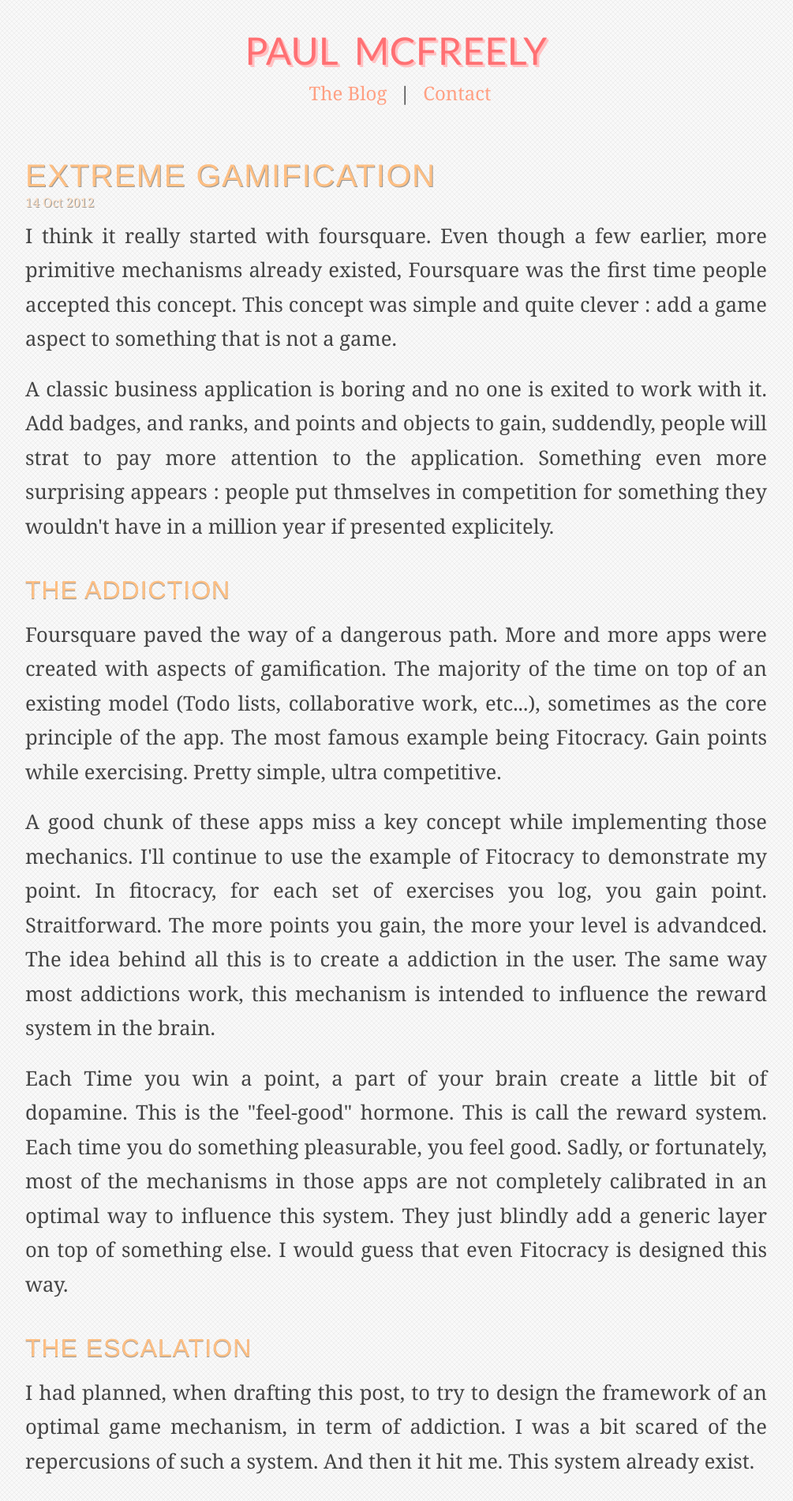
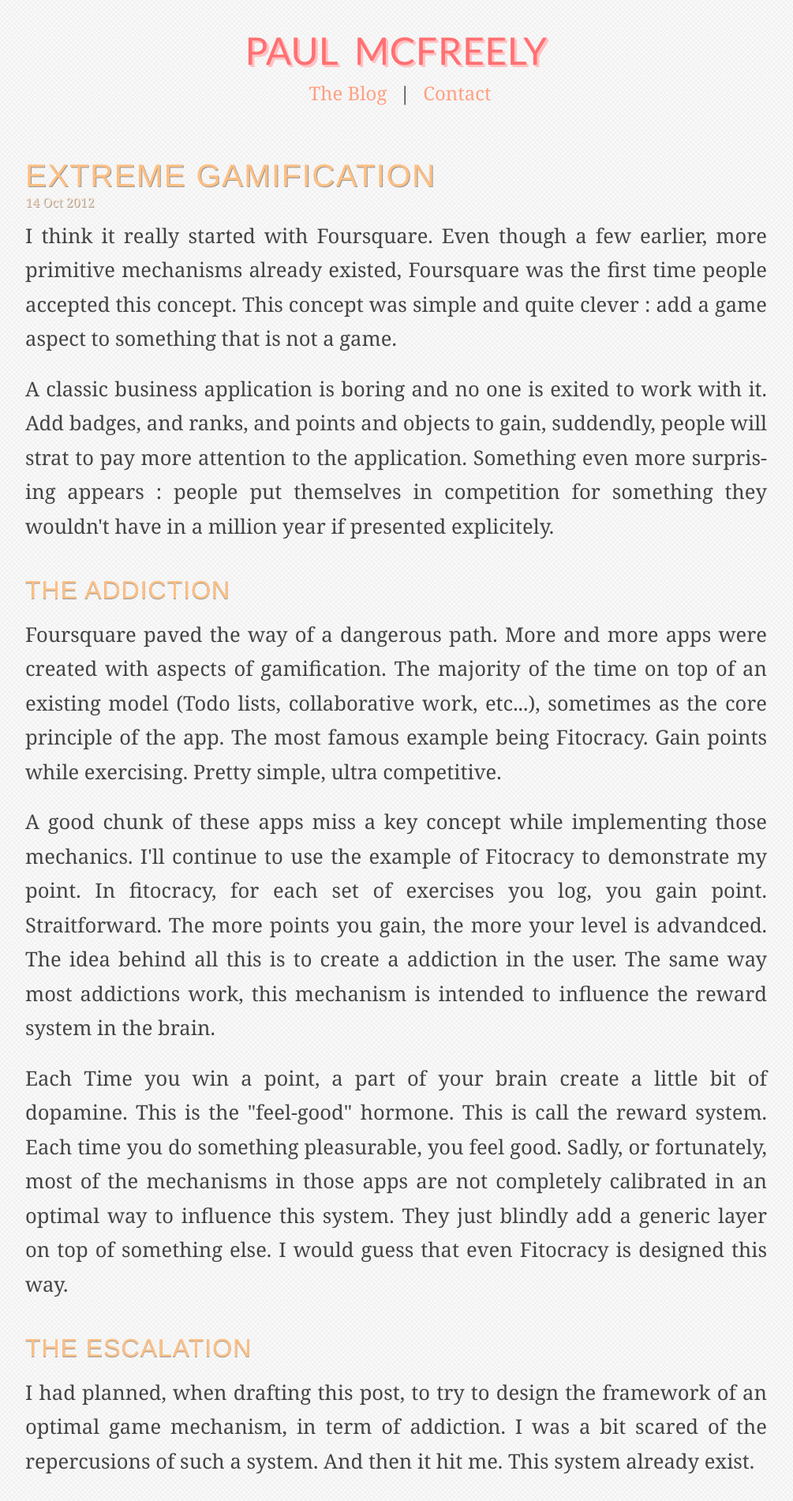
Before and after one commit to McFreely/mcfreely.github.com, a Jekyll site: the page built from _posts/2012-10-14-extreme-gamification.md, in a window 1280 px wide. Shown: the top 1901 px of the page at 79% size, without its empty margins (138-1143 px from the left). Built offline with Jekyll 4.4.1, drawn with Linux system fonts in a browser that asks for light colours.

Commit message:
Style: added an hyphen property; General: fixed a few typos

```diff
--- a/_posts/2012-10-14-extreme-gamification.md
+++ b/_posts/2012-10-14-extreme-gamification.md
@@ -4,12 +4,12 @@ title: Extreme Gamification
 ---
 
 <p>
-	I think it really started with foursquare. Even though a few earlier, more primitive mechanisms already existed, Foursquare was the first time people accepted this concept.
+	I think it really started with Foursquare. Even though a few earlier, more primitive mechanisms already existed, Foursquare was the first time people accepted this concept.
 This concept was simple and quite clever : add a game aspect to something that is not a game.
 </p>
 <p>
 	A classic business application is boring and no one is exited to work with it. Add badges, and ranks, and points and objects to gain, suddendly, people will strat to pay more attention to the application.
-Something even more surprising appears : people put thmselves in competition for something they wouldn't have in a million year if presented explicitely.
+Something even more surprising appears : people put themselves in competition for something they wouldn't have in a million year if presented explicitely.
 </p>
 
 
--- a/css/layout.css
+++ b/css/layout.css
@@ -69,6 +69,11 @@ p {
 	font-size:1.6em;
 	line-height:1.7em;
 	text-align: justify;
+	/*word-break: break-all;*/
+	word-break: break-word;
+	-webkit-hyphens: auto;
+	   -moz-hyphens: auto;
+            hyphens: auto;
 }
 
 ol, ul {
--- a/css/skeleton.css
+++ b/css/skeleton.css
@@ -200,6 +200,7 @@
             line-height: 1.4em;
             padding: 10px;
             margin-bottom: 15px;
+            hyphens: auto;
         }
     }
 
```
Also changed, not shown: 4 other files.
